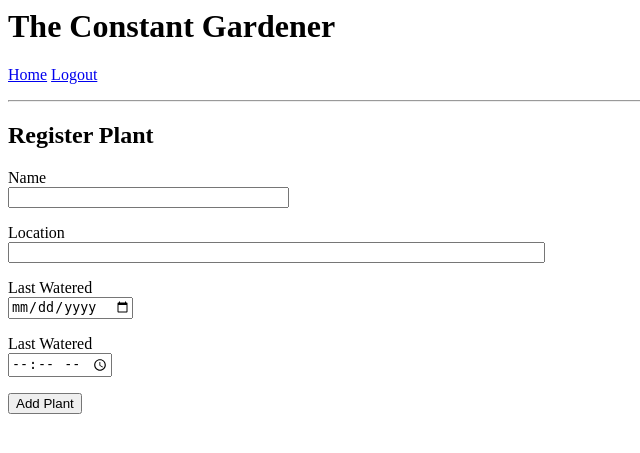
After one commit to adamlives/the-constant-gardener, a Flask app: page /register_plant in a window 1280 px wide. The commit adds this page. Shown: the top 453 px of the page, without its empty margins (0-640 px from the left). Run offline with Flask 2, Linux system fonts and the light colour scheme; the visitor is signed in with stand-in values (Sample User, id 1); some libraries are stand-ins or nearby versions.

Commit message:
Plant registration form

```diff
--- a/app/forms.py
+++ b/app/forms.py
@@ -1,9 +1,24 @@
 from flask_wtf import FlaskForm
 from wtforms import StringField, PasswordField, BooleanField, SubmitField
-from wtforms.validators import DataRequired
+from wtforms.validators import DataRequired, ValidationError
+from wtforms.fields.html5 import DateField, TimeField
+
+from app.models import Plant
 
 class LoginForm(FlaskForm):
     username = StringField('Username', validators=[DataRequired()])
     password = PasswordField('Password', validators=[DataRequired()])
     remember_me = BooleanField('Remember Me')
     submit = SubmitField('Sign In')
+
+class PlantRegistrationForm(FlaskForm):
+    name = StringField('Name', validators=[DataRequired()])
+    location = StringField('Location', validators=[DataRequired()])
+    last_watered_date = DateField('Last Watered', format='%Y-%m-%d')
+    last_watered_time = TimeField('Last Watered', format='%H:%M')
+    submit = SubmitField('Add Plant')
+
+    def validate_name(self, name):
+        plant = Plant.query.filter_by(name=name.data).first()
+        if plant is not None:
+            raise ValidationError('Please use a different plant name.')
--- a/app/routes.py
+++ b/app/routes.py
@@ -1,14 +1,15 @@
+from datetime import datetime
+
 from flask import render_template, flash, redirect, url_for, request
 from flask_login import current_user, login_user, logout_user, login_required
 from werkzeug.urls import url_parse
 
-from app import app
+from app import app, db
 from app.models import User, Plant, Watering
-from app.forms import LoginForm
+from app.forms import LoginForm, PlantRegistrationForm
 
 @app.route('/')
 @app.route('/index')
-@login_required
 def index():
     plants = Plant.query.all()
     return render_template('index.html', title='The Constant Gardener', plants=plants)
@@ -34,3 +35,16 @@ def login():
 def logout():
     logout_user()
     return redirect(url_for('index'))
+
+@app.route('/register_plant', methods=['GET', 'POST'])
+@login_required
+def register_plant():
+    form = PlantRegistrationForm()
+    if form.validate_on_submit():
+        last_watered_datetime = datetime.combine(form.last_watered_date.data, form.last_watered_time.data)
+        plant = Plant(name=form.name.data, location=form.location.data, last_watered=last_watered_datetime)
+        db.session.add(plant)
+        db.session.commit()
+        flash('Congratulations, new plant registered')
+        return redirect(url_for('index'))
+    return render_template('register_plant.html', title='Register Plant', form=form)
--- a/app/templates/index.html
+++ b/app/templates/index.html
@@ -8,6 +8,8 @@
     {% endif %}
 
     {% for plant in plants %}
-    <div><p>{{ plant.name }} is located in the {{ plant.location }} and was last watered {{ moment(plant.last_watered).calendar() }}.</p></div>
+    <div><p>{{ plant.name }} is located in the {{ plant.location }} and was last watered {{ moment(plant.last_watered).format("LLLL") }}.</p></div>
     {% endfor %}
+
+    <p>New plant? <a href="{{ url_for('register_plant') }}">Click to register</a></p>
 {% endblock %}
--- /dev/null
+++ b/app/templates/register_plant.html
@@ -0,0 +1,37 @@
+{% extends "base.html" %}
+
+{% block content %}
+    <h2>Register Plant</h2>
+    <form action="" method="post">
+        {{ form.hidden_tag() }}
+        <p>
+            {{ form.name.label }}<br>
+            {{ form.name(size=32) }}<br>
+            {% for error in form.name.errors %}
+            <span style="color: red;">[{{ error }}]</span>
+            {% endfor %}
+        </p>
+        <p>
+            {{ form.location.label }}<br>
+            {{ form.location(size=64) }}<br>
+            {% for error in form.location.errors %}
+            <span style="color: red;">[{{ error }}]</span>
+            {% endfor %}
+        </p>
+        <p>
+            {{ form.last_watered_date.label }}<br>
+            {{ form.last_watered_date() }}<br>
+            {% for error in form.last_watered_date.errors %}
+            <span style="color: red;">[{{ error }}]</span>
+            {% endfor %}
+        </p>
+        <p>
+            {{ form.last_watered_time.label }}<br>
+            {{ form.last_watered_time() }}<br>
+            {% for error in form.last_watered_time.errors %}
+            <span style="color: red;">[{{ error }}]</span>
+            {% endfor %}
+        </p>
+        <p>{{ form.submit() }}</p>
+    </form>
+{% endblock %}
```
